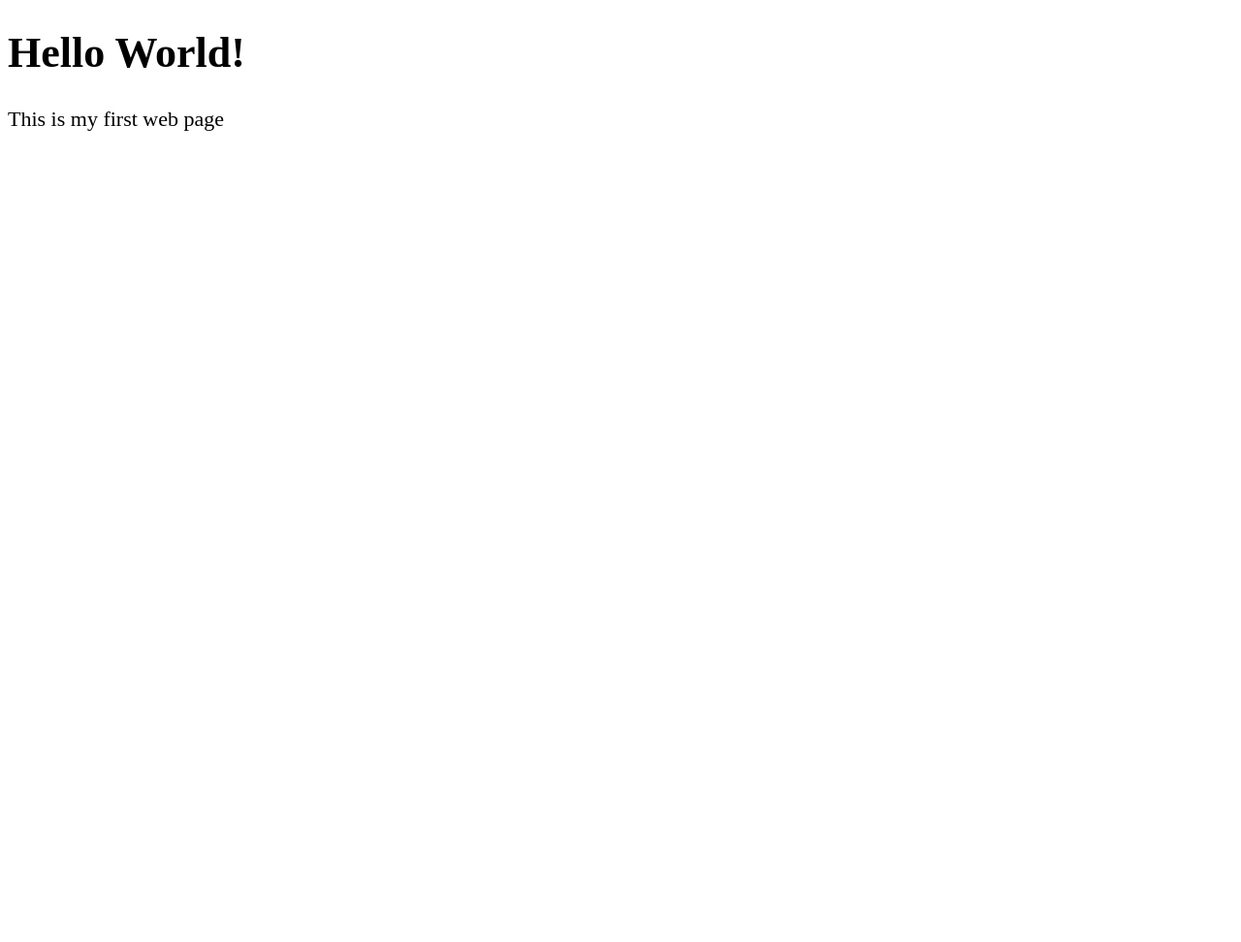
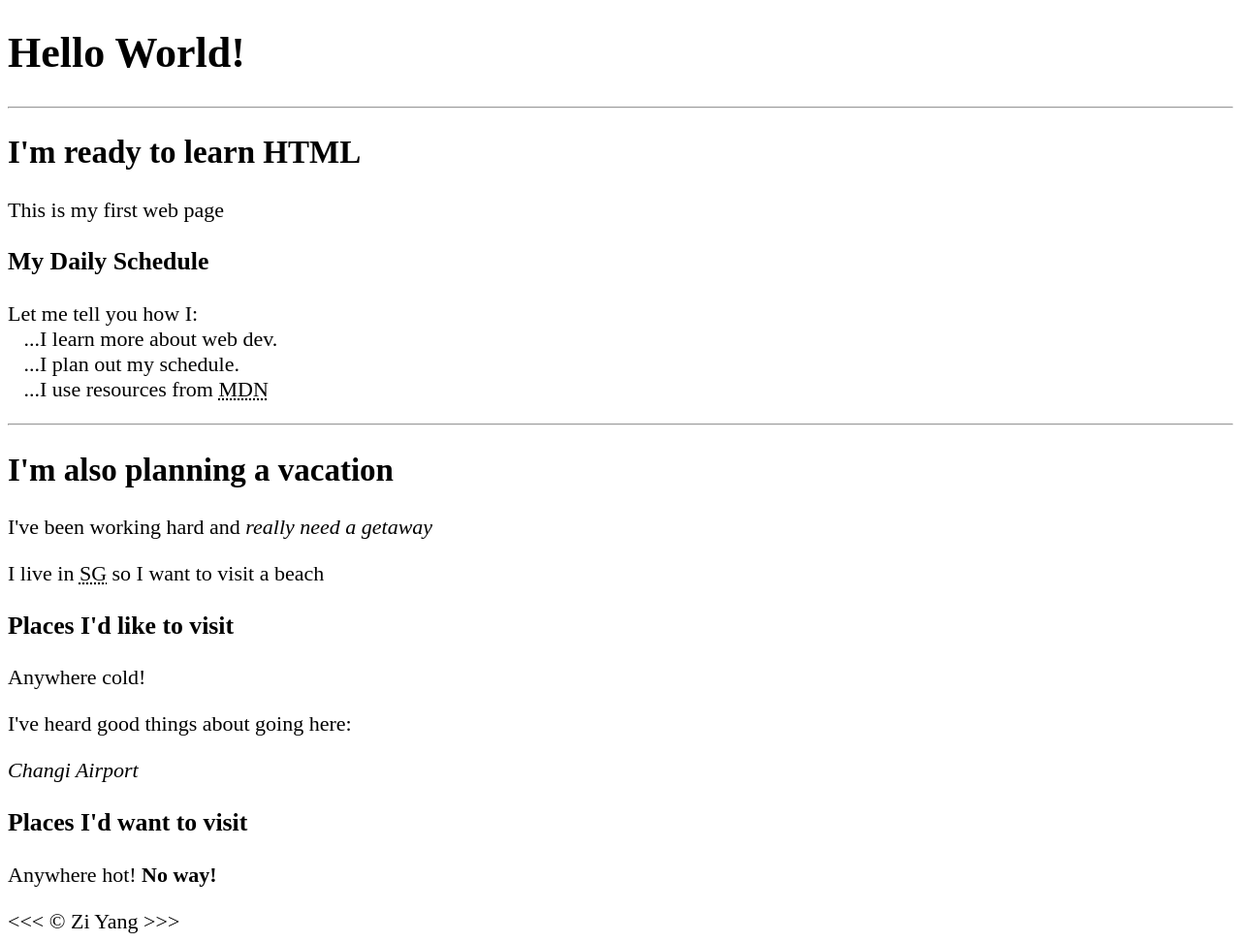
Before and after one commit to ziyangchua02/HTML, a plain HTML site: page index.html in a window 1280 px wide. Shown: the whole page at 97% size. Before the commit the page ends 800 px from the top, so only its background shows below. Drawn offline with Linux system fonts and the light colour scheme.

Commit message:
Update index.html

```diff
--- a/index.html
+++ b/index.html
@@ -14,6 +14,35 @@
 
   <body>
     <h1>Hello World!</h1>
+    <hr />
+    <h2>I'm ready to learn HTML</h2>
     <p>This is my first web page</p>
+
+    <h3>My Daily Schedule</h3>
+    <p>
+      Let me tell you how I:
+      <br />&nbsp;&nbsp;&nbsp;...I learn more about web dev.
+      <br />&nbsp;&nbsp;&nbsp;...I plan out my schedule.
+      <br />&nbsp;&nbsp;&nbsp;...I use resources from
+      <abbr title="Mozilla Developer Network">MDN</abbr>
+    </p>
+
+    <hr />
+    <h2>I'm also planning a vacation</h2>
+    <p>I've been working hard and <em>really need a getaway</em></p>
+    <p>
+      I live in <abbr title="Singapore">SG</abbr> so I want to visit a beach
+    </p>
+
+    <h3>Places I'd like to visit</h3>
+    <p>Anywhere cold!</p>
+    <p>I've heard good things about going here:</p>
+    <address>Changi Airport</address>
+    <!-- TODO: Add more places to visit -->
+
+    <h3>Places I'd want to visit</h3>
+    <p>Anywhere hot! <strong>No way!</strong></p>
+
+    &lt;&lt;&lt; &copy; Zi Yang &gt;&gt;&gt;
   </body>
 </html>
```
